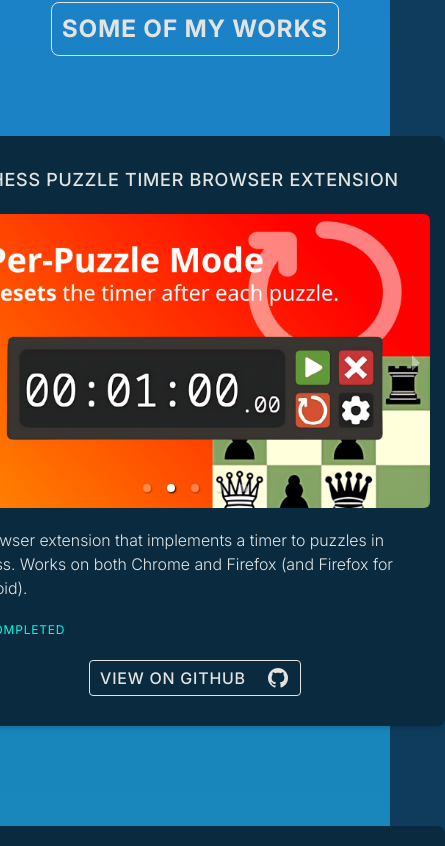
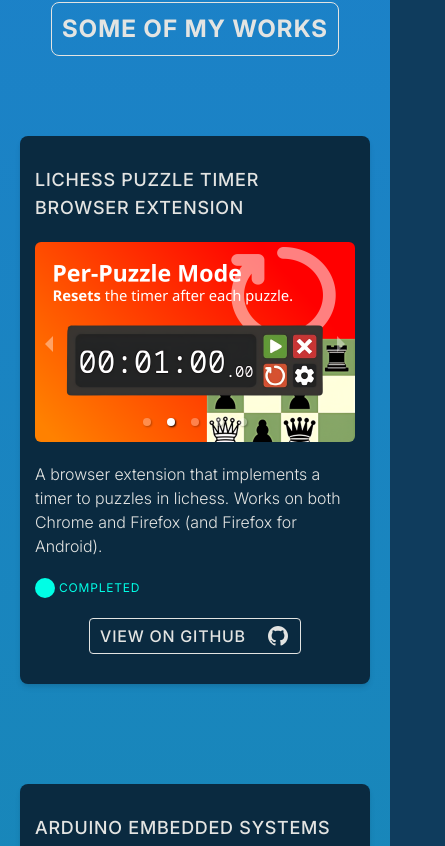
Before and after one commit to el-tecson/portfolio, a Next.js app: page / in a window 390 px wide. Shown: the part 1870-2716 px from the top of the page, 445 px wide, since content can reach past the window. Built offline with nearby package versions, Linux system fonts and the light colour scheme; a web font is replaced by a local one.

Commit message:
fix: Make project cards look normal on mobile

```diff
--- a/src/components/ui/project-card.tsx
+++ b/src/components/ui/project-card.tsx
@@ -33,7 +33,7 @@
                 flex flex-col py-7.5 px-3.75 sm:py-11.25 sm:px-7.5 shadow-md hover:shadow-lg
                 gap-5 rounded-lg cursor-pointer sm:max-w-[600px] sm:gap-7.5 flex-1
                 ${isHome ? "bg-home-overlay text-home-txt hover:bg-home-overlay/90" : "bg-overlay text-txt hover:bg-overlay/90"}
-                hover:transform-[scale(1.01)_translateY(2px)] transition duration-200 min-w-[500px]
+                hover:transform-[scale(1.01)_translateY(2px)] transition duration-200 sm:min-w-[500px]
             `} key={projectName} onClick={() => router.push(`/projects/${projectName}`)}>
                 <h3 className="font-medium text-lg sm:text-[27px]">
                     {project.title}
```
